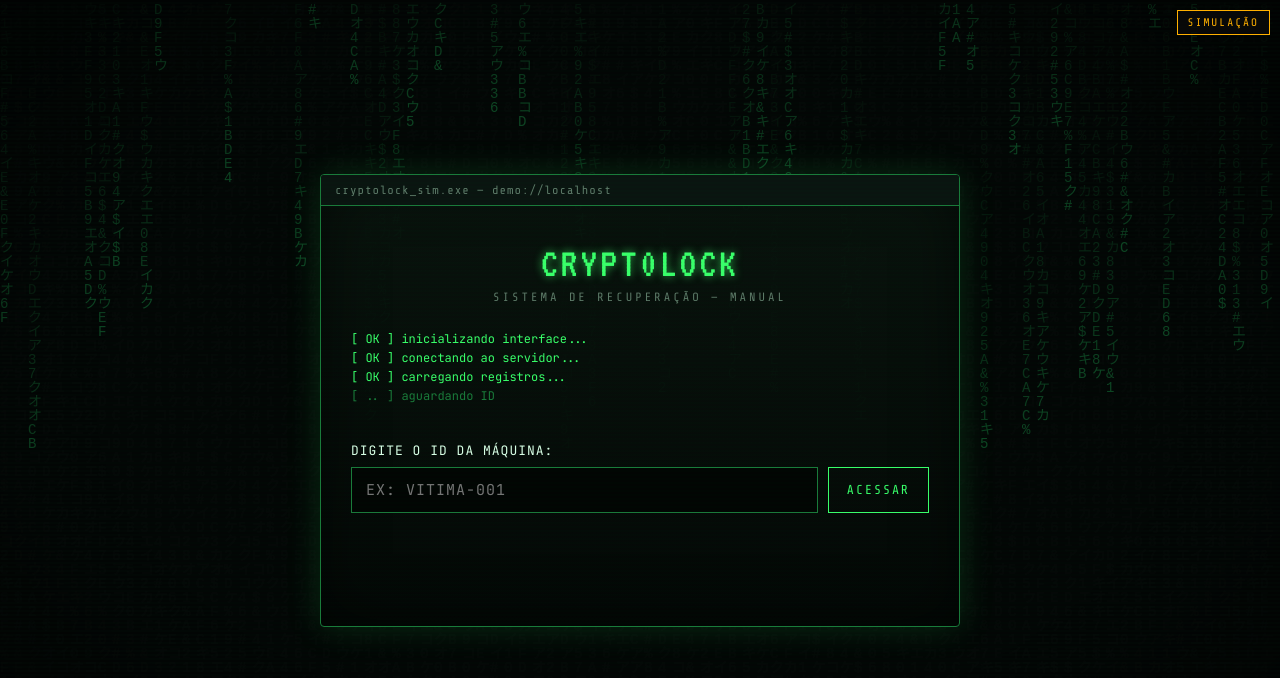
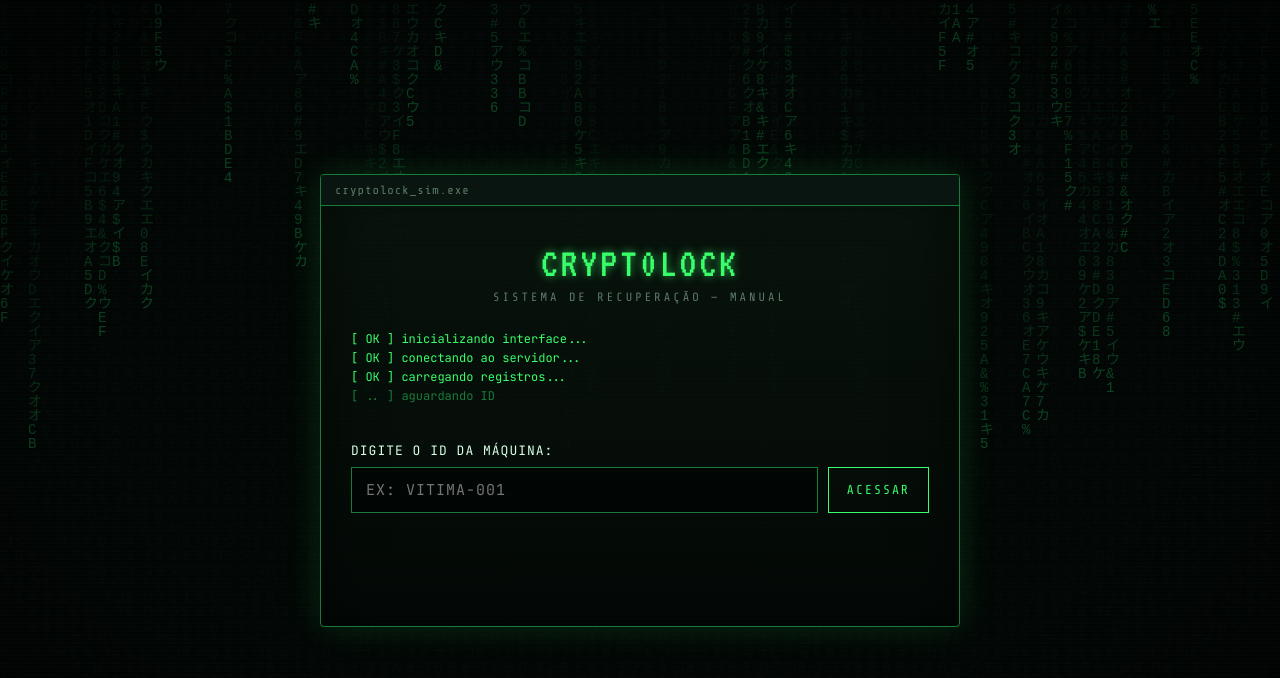
Before and after one commit to bresolinn/ProjetoSEG, a website: page public/index.html in a window 1280 px wide. Drawn offline with nearby package versions, Linux system fonts and the light colour scheme.

Commit message:
mais ainda sfc

```diff
--- a/public/index.html
+++ b/public/index.html
@@ -258,12 +258,10 @@ button.amber:hover:not(:disabled){ background:var(--amber); color:#1a0f00; }
 <body class="crt">
 
 <canvas id="matrix"></canvas>
-<div class="sim-tag">SIMULAÇÃO</div>
-
 <div class="wrap">
   <div class="terminal">
     <div class="title-bar">
-      <span>cryptolock_sim.exe — demo://localhost</span>
+      <span>cryptolock_sim.exe</span>
     </div>
 
     <!-- TELA 1: DIGITAR ID -->
```
